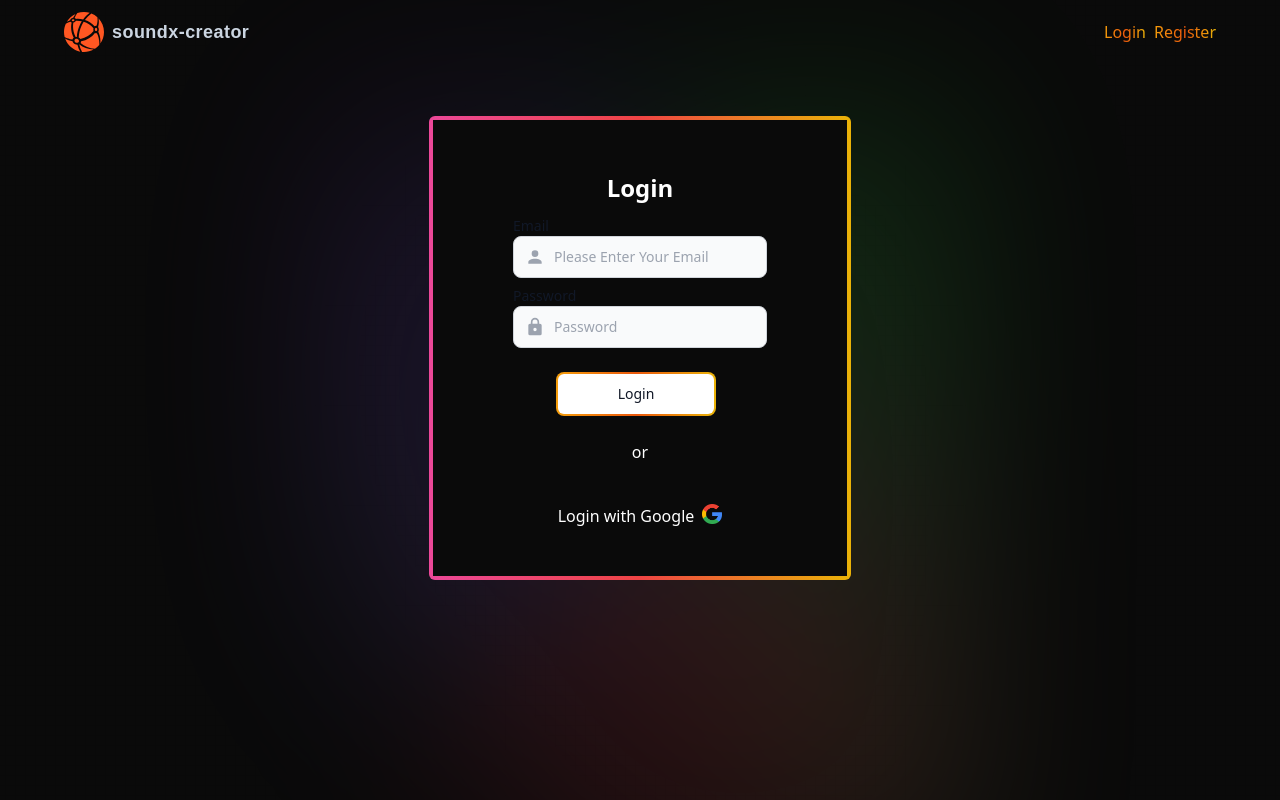
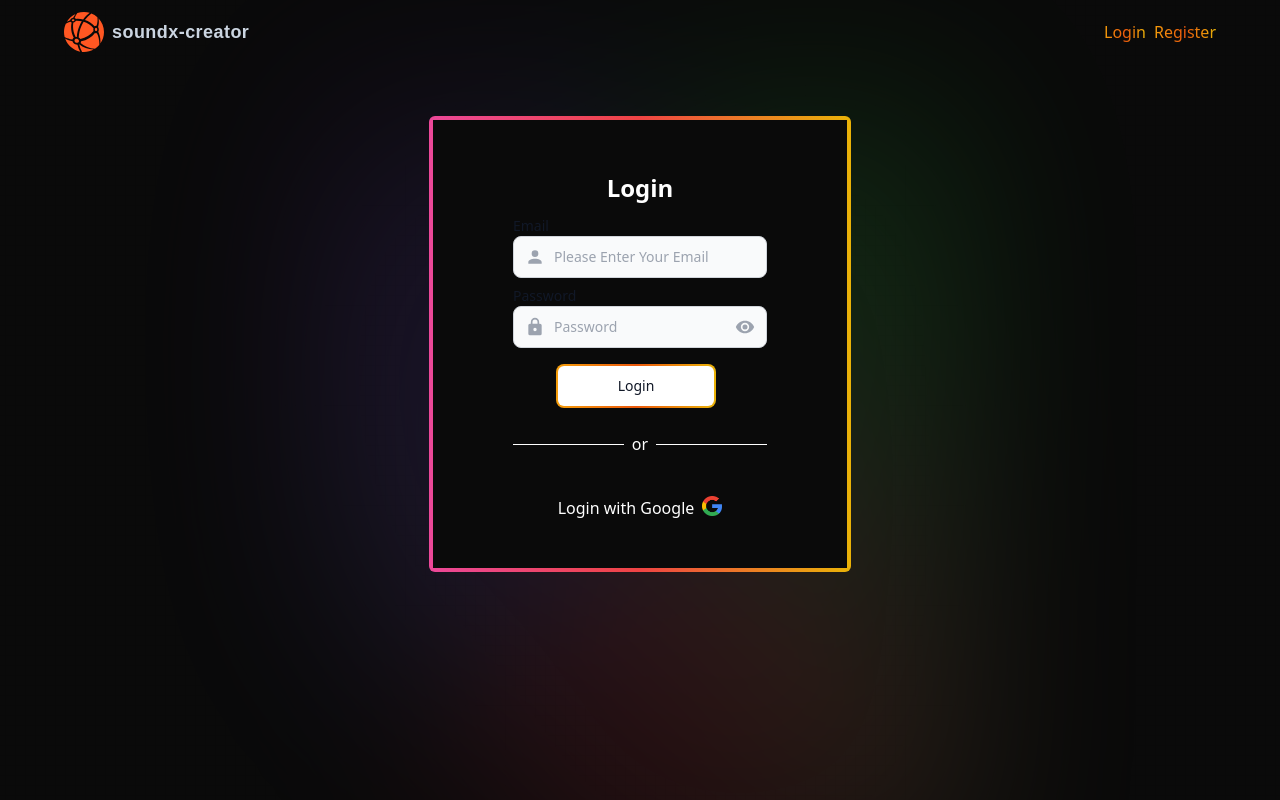
Before and after one commit to sir-george2500/soundx-creator, a Next.js app: page /Login in a window 1280 px wide. Built offline with nearby package versions, Linux system fonts and the light colour scheme.

Commit message:
Login form Completed

```diff
--- a/app/Login/page.jsx
+++ b/app/Login/page.jsx
@@ -1,47 +1,89 @@
-'use client'
-import GradientButton from '@components/GradientButton'
+"use client"
+import { useState } from 'react';
+import { useFormik } from 'formik';
+import * as yup from 'yup';
+import GradientButton from '@components/GradientButton';
 import TextInput from '@components/TextInput';
-import Image from 'next/image'
-import { mdiAccount ,mdiLock } from '@mdi/js';
+import Image from 'next/image';
+import { mdiAccount, mdiEye, mdiEyeOff, mdiLock } from '@mdi/js';
 import AppForm from '@components/form/AppForm';
 
-
+const validationSchema = yup.object({
+  email: yup
+    .string('Enter your email')
+    .email('Enter a valid email')
+    .required('Email is required'),
+  password: yup
+    .string('Enter your password')
+    .min(5,'Password should be at leat 5 charater\nlong')
+    .required('Password is required'),
+});
 
 const Login = () => {
+  const [showPassword, setShowPassword] = useState(false);
+
+  const formik = useFormik({
+    initialValues: {
+      email: '',
+      password: '',
+    },
+    validationSchema: validationSchema,
+    onSubmit: (values) => {
+      // Handle form submission logic here
+      console.log(values);
+    },
+  });
 
   const handleGoogleLogin = () => {
     // Handle Google login logic here
   };
+
+ const onPressRightIcon = () =>{
+    setShowPassword((showPassword)=>!showPassword);
+ }
+
   return (
     <section className="w-full flex-center flex-col">
       <div className="mx-auto flex max-w-screen-sm items-center">
         <div className="h-70 w-full rounded-md bg-gradient-to-r from-pink-500 via-red-500 to-yellow-500 p-1">
           <div className="flex h-full w-full items-center justify-center bg-neutral-950 back flex-col pl-20 pr-20 pt-10 pb-10">
             <h1 className="text-2xl font-black text-white p-3">Login</h1>
-           <AppForm>
-
-
-
+            <form onSubmit={formik.handleSubmit}>
               <div className="mb-2">
                 <TextInput
-                type="Email"
+                  type="email"
                   name="email"
+                  id="email"
                   label="Email"
                   placeholder="Please Enter Your Email"
+                  value={formik.values.email}
+                  onChange={formik.handleChange}
+                  errorMessage={formik.errors.email}
                   leftIcon={mdiAccount}
                 />
               </div>
               <div className="mb-2">
                 <TextInput
-                type="password"
+                  type={showPassword ? 'text' : 'password'}
                   name="password"
+                  id="password"
                   label="Password"
                   placeholder="Password"
+                  value={formik.values.password}
+                  onChange={formik.handleChange}
+                  errorMessage={formik.errors.password}
                   leftIcon={mdiLock}
+                  rightIcon={showPassword ? mdiEyeOff : mdiEye}
+                  onPressRightIcon={onPressRightIcon}
                 />
               </div>
-             <div  className='mt-4'>
-            <GradientButton text="Login" form={true}/>
+              <div className="mt-4">
+                <div className="flex justify-center"> {/* Add this div to center the login button */}
+                  <GradientButton
+                  text="Login"
+                  form={true}
+                  type="submit"
+                  />
                 </div>
 
               <div className="flex items-center my-4">
@@ -50,23 +92,23 @@ const Login = () => {
                 <div className="flex-grow border-t border-white"></div>
              </div>
 
+            <div  className='flex justify-center'>
               <button
                 className="flex gap-2 mt-4  hover:text-gray-300 text-white font-medium rounded-lg px-4 py-2"
+                onClick={handleGoogleLogin}
               >
                 Login with Google
-              <Image src={require('@public/assets/icons/google.png')}
-                width={20}
-                height={20}
-              />
+                <Image src={require('@public/assets/icons/google.png')} width={20} height={20} />
               </button>
+            </div>
+               </div>
 
-           </AppForm>
+            </form>
           </div>
         </div>
       </div>
     </section>
+  );
+};
 
-  )
-}
-
-export default Login
+export default Login;
--- a/components/GradientButton.jsx
+++ b/components/GradientButton.jsx
@@ -1,11 +1,12 @@
 import React from 'react'
 
-const GradientButton = ({ text, onClick, form = false }) => {
+const GradientButton = ({ text, onClick, form = false,type }) => {
   return (
     <button
     className={`relative inline-flex items-center justify-center p-0.5 mb-2 mr-2 overflow-hidden text-sm font-medium text-gray-900 rounded-lg group bg-gradient-to-r from-amber-500 via-orange-600 to-yellow-500 group-hover:from-purple-600 group-hover:to-blue-500 hover:text-white dark:text-white focus:ring-4 focus:outline-none focus:ring-blue-300 dark:focus:ring-blue-800 ${
       form ? 'w-40' : ''
     }`}
+    type={type}
     onClick={onClick}
   >
     <span className={`relative px-5 py-2.5 transition-all ease-in duration-75 bg-white dark:bg-neutral-950 rounded-md group-hover:bg-opacity-0 ${form ? 'w-full' : ''}`}>
--- a/components/TextInput.js
+++ b/components/TextInput.js
@@ -1,4 +1,3 @@
-import React from 'react';
 
 const TextInput = ({
   type,
@@ -10,10 +9,11 @@ const TextInput = ({
   label,
   leftIcon,
   rightIcon,
-  error,
   errorMessage,
+  onPressRightIcon,
   ...otherProps
 }) => {
+
   return (
     <>
       <label htmlFor={id} className="block text-sm font-medium text-gray-900 dark:text-white">
@@ -42,17 +42,19 @@ const TextInput = ({
         />
         {rightIcon && (
           <svg
-            className="absolute w-5 h-5 text-gray-400 right-3 top-1/2 transform -translate-y-1/2"
+            className="absolute w-5 h-5 text-gray-400 right-3 top-1/2 transform -translate-y-1/2 cursor-pointer"
             viewBox="0 0 24 24"
             fill="currentColor"
+            onClick={onPressRightIcon}
           >
             <path d={rightIcon} />
           </svg>
+
         )}
       </div>
-      {error && (
-        <p className="text-red-500 text-sm mt-1">{errorMessage}</p>
-      )}
+
+      <p className='text-red-500'>{errorMessage}</p>
+
     </>
   );
 };
--- a/package.json
+++ b/package.json
@@ -22,6 +22,7 @@
     "postcss": "8.4.23",
     "react": "18.2.0",
     "react-dom": "18.2.0",
-    "tailwindcss": "3.3.2"
+    "tailwindcss": "3.3.2",
+    "yup": "^1.2.0"
   }
 }
```
Also changed, not shown: 1 other file (tests, documents, lock files or other folders). Lines whose indentation alone changed are shown as unchanged.
